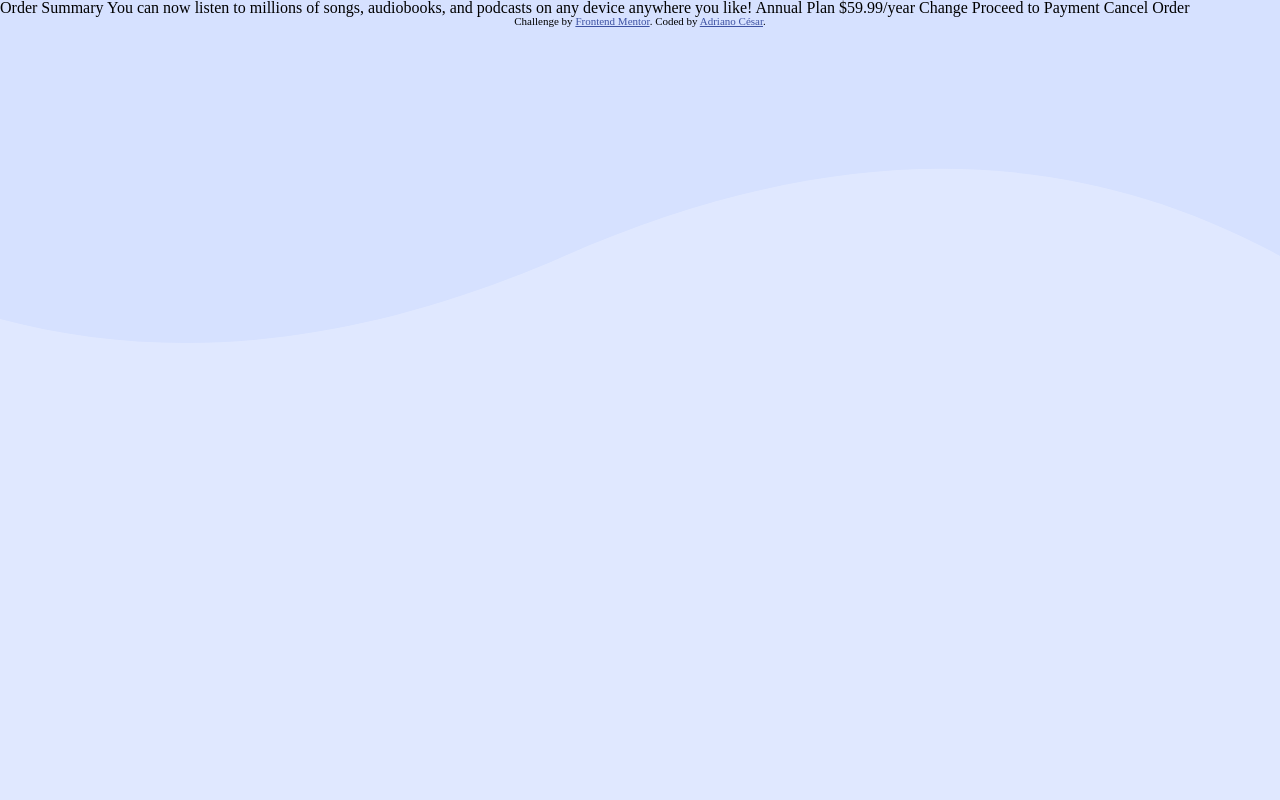
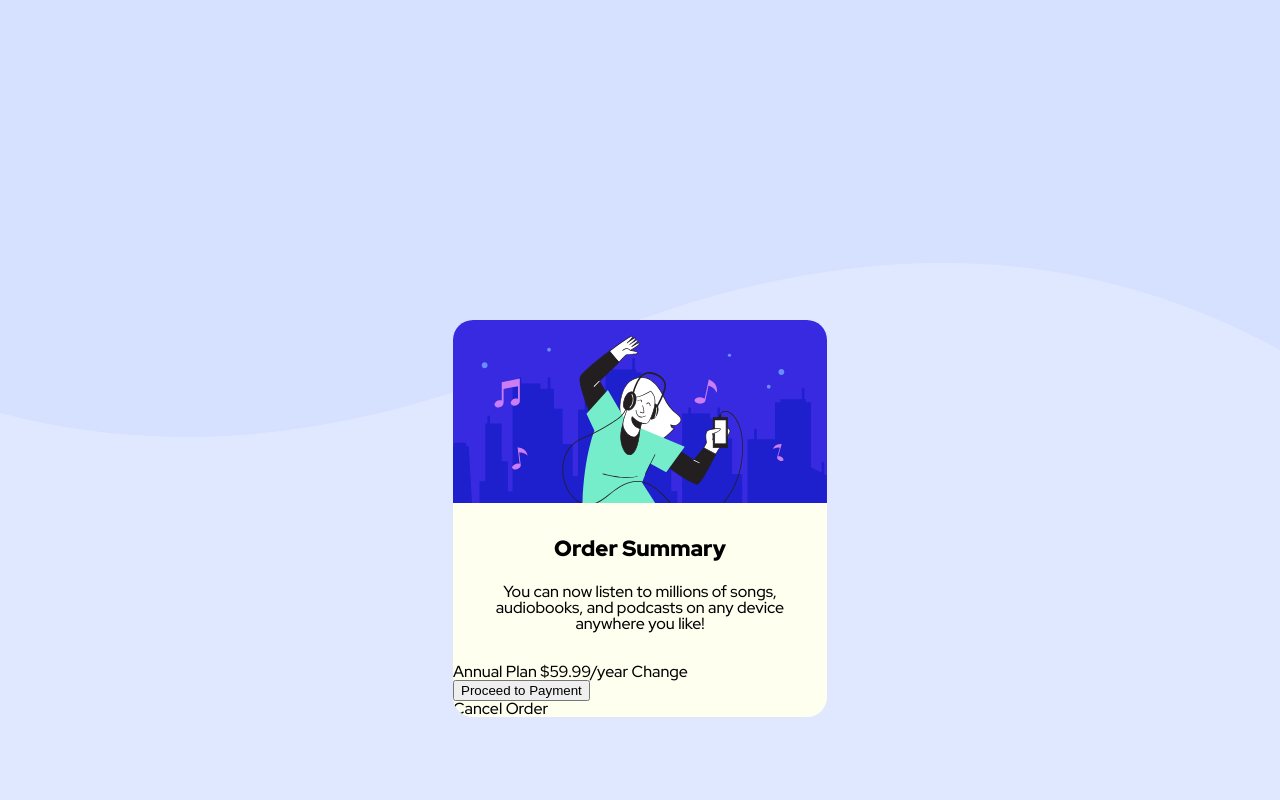
Before and after one commit to adrianoalves93/componentesfrontmentor1, a plain HTML site: page index.html in a window 1280 px wide. Shown: the top 800 px of the page. Drawn offline with Linux system fonts and the light colour scheme.

Commit message:
Add files via upload

```diff
--- a/index.css
+++ b/index.css
@@ -2,14 +2,42 @@ body {
     background-image: url("./imagens/pattern-background-desktop.svg");
     background-color: hsl(225, 100%, 94%);
     background-repeat: no-repeat;
-    background-position: right 0% bottom 77%;
+    background-position: right 0% bottom 100%;
+    font-family: 'Red Hat Display', sans-serif;
 }
 
-main {
+section {
+    width: 374px;
+    margin: 25% auto;
+    background: ivory;
+    border-radius: 20px;
+    overflow: hidden;
 
 }
 
+.caixa-container{
+    border-radius: 20px;
+}
 
+ .img{
+    width: 100%;
+}
+
+.container1{
+    text-align: center;
+    margin: 2rem auto;
+}
+
+.container1 h1{
+    font-weight: 900;
+    font-size: 22px;
+    padding-bottom: 1.5rem;
+}
+
+.container1 p{
+    font-size: 16px;
+    margin: 0 10%;
+}
 
 
 
--- a/index.html
+++ b/index.html
@@ -5,7 +5,7 @@
         <meta name="viewport" content="width=device-width, initial-scale=1.0"> <!-- displays site properly based on user's device -->
         <link rel="stylesheet" href="reset.css">
         <link rel="icon" type="image/png" sizes="32x32" href="imagens/favicon-32x32.png">
-
+        <link href="https://fonts.googleapis.com/css2?family=Red+Hat+Display:wght@500;700;900&display=swap" rel="stylesheet">
         <link rel="stylesheet" href="index.css">
 
         <title>Frontend Mentor | Order summary card</title>
@@ -16,19 +16,33 @@
 
   <main>
     <section>
-        Order Summary
+      <img src="./imagens/illustration-hero.svg" class="img">
+      <div class="caixa-container">
 
-        You can now listen to millions of songs, audiobooks, and podcasts on any
-        device anywhere you like!
 
-        Annual Plan
-        $59.99/year
 
-        Change
+          <div class="container1">
 
-        Proceed to Payment
-        Cancel Order
-    <section>
+            <h1>Order Summary</h1>
+
+              <p>You can now listen to millions of songs, audiobooks, and podcasts on any
+              device anywhere you like!</p>
+          </div>
+
+          <div class="container2">
+              Annual Plan
+              $59.99/year
+
+              Change
+          </div>
+
+          <input type="submit" value="Proceed to Payment">
+
+          <p>Cancel Order</p>
+
+      </div>
+
+    </section>
   </main>
 
   <div class="attribution">
```
